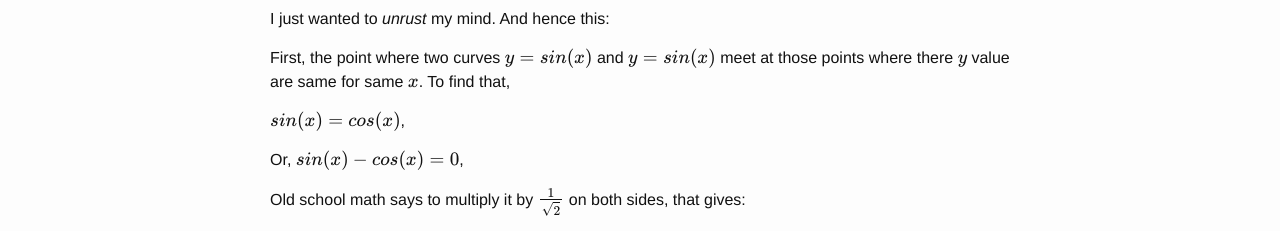
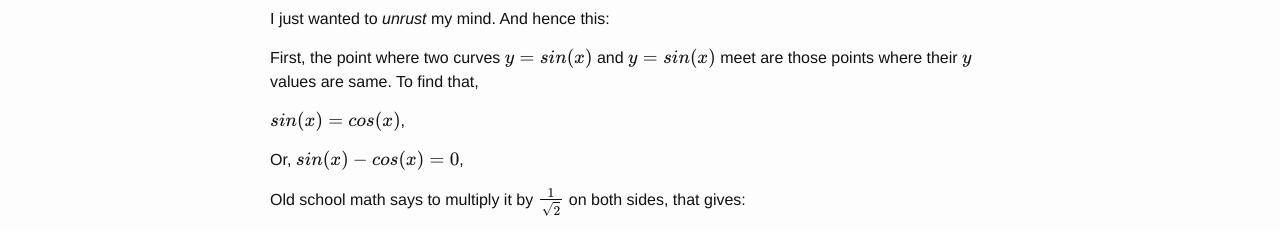
Before and after one commit to scimad/scimad.github.io, a Jekyll site: the page built from _posts/2020-03-05-integral-simple-application.markdown, in a window 1280 px wide. Shown: the part 1024-1255 px from the top of the page. Built offline with Jekyll 4.4.1, drawn with Linux system fonts in a browser that asks for light colours; formulas are drawn with MathJax 3.

Commit message:
Fix grammar & language

```diff
--- a/_posts/2020-03-05-integral-simple-application.markdown
+++ b/_posts/2020-03-05-integral-simple-application.markdown
@@ -26,7 +26,7 @@ There was this post from one of my junior fellow from high school who is enthusi
 
 I just wanted to _unrust_ my mind. And hence this:
 
-First, the point where two curves $y = sin(x)$ and $y = sin(x)$ meet at those points where there $y$ value are same for same $x$. To find that,
+First, the point where two curves $y = sin(x)$ and $y = sin(x)$ meet are those points where their $y$ values are same. To find that,
 
 $sin(x) = cos(x)$,
 
```
